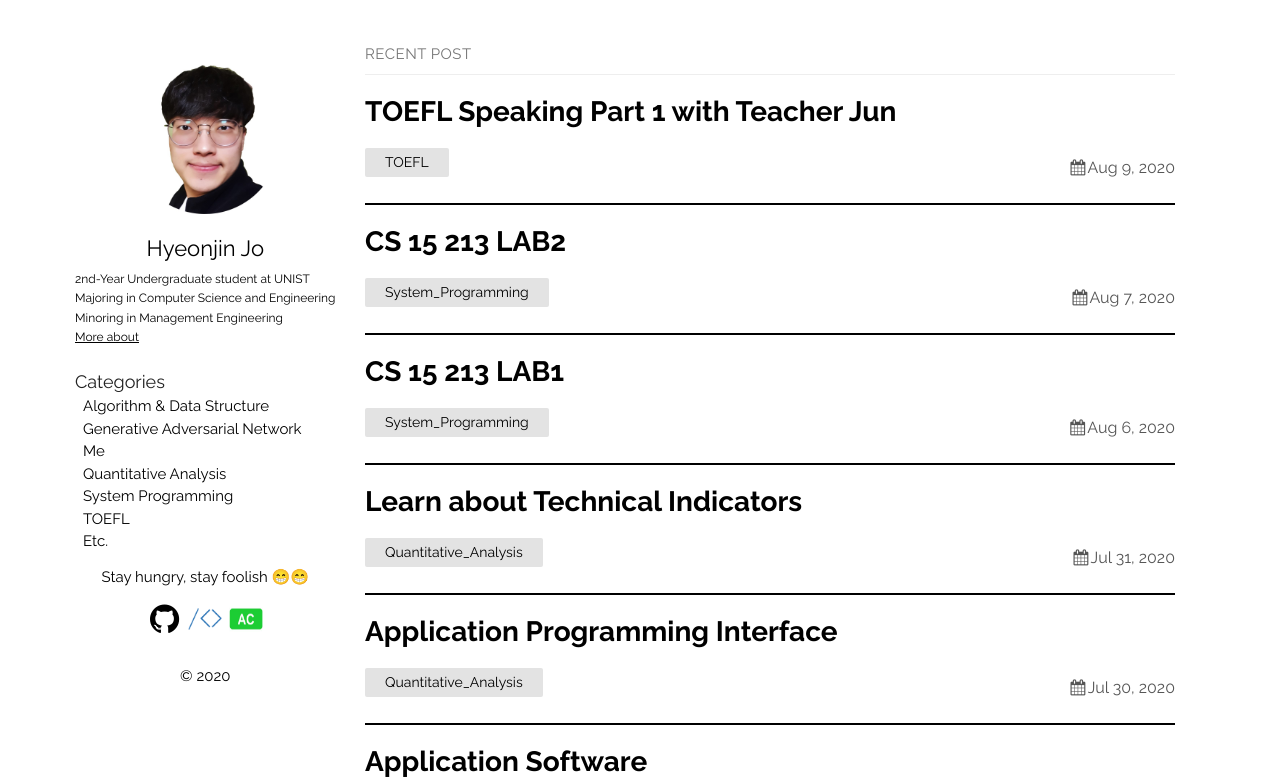
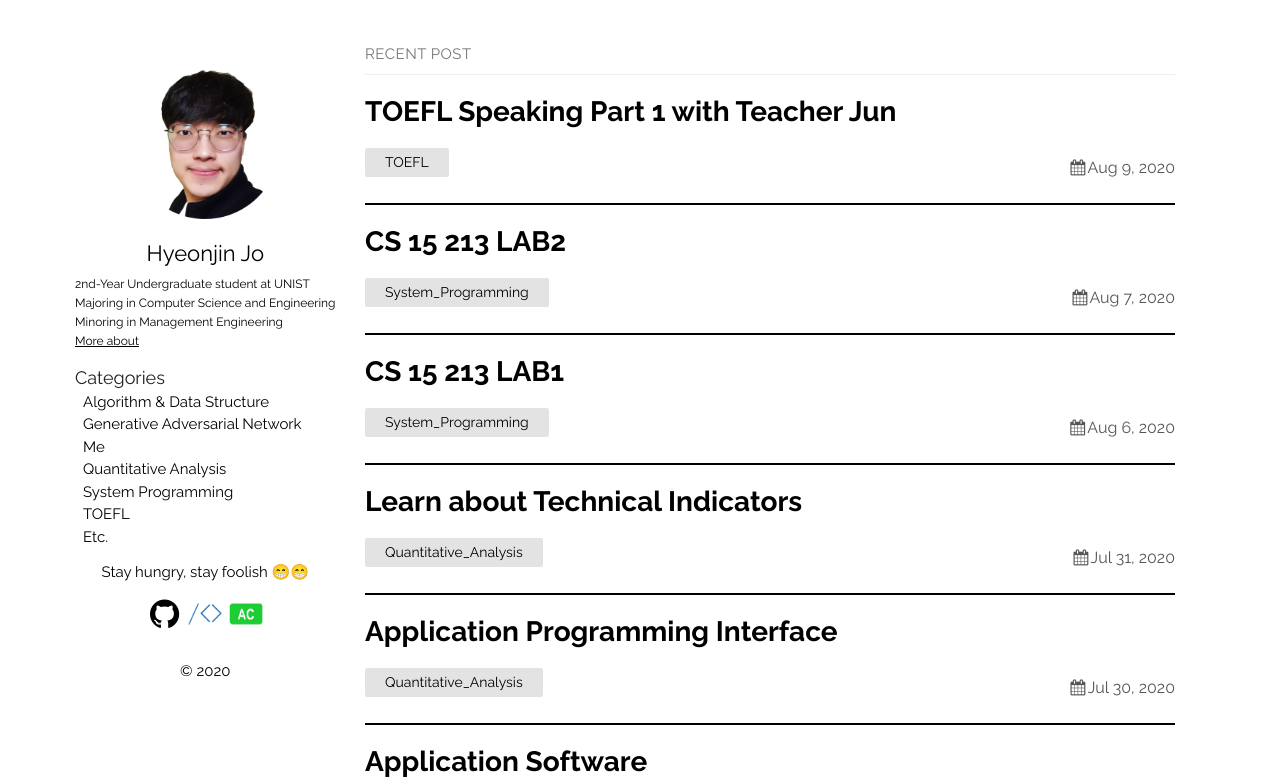
Before and after one commit to thinkin9/thinkin9.github.io, a Jekyll site: the page built from index.md, in a window 1280 px wide. Shown: the top 779 px of the page. Built offline with Jekyll 4.4.1, drawn with Linux system fonts in a browser that asks for light colours.

Commit message:
20200809

```diff
--- a/_layouts/default.html
+++ b/_layouts/default.html
@@ -25,7 +25,7 @@
         <a href="/me/2020/05/05/About-me.html"><u>More about</u></a>
       </p>
       <div class="site-category">
-        <p style="margin-bottom: 0em; margin-top: 0.5em;">Categories</p>
+        <p style="margin-bottom: 0px; margin-top: 0px;">Categories</p>
         <li><a href="/category/Algorithm.html">Algorithm & Data Structure</a>
           <ul>
             {% for post in site.categories["Algorithm&Data_Structure"] %}
```
